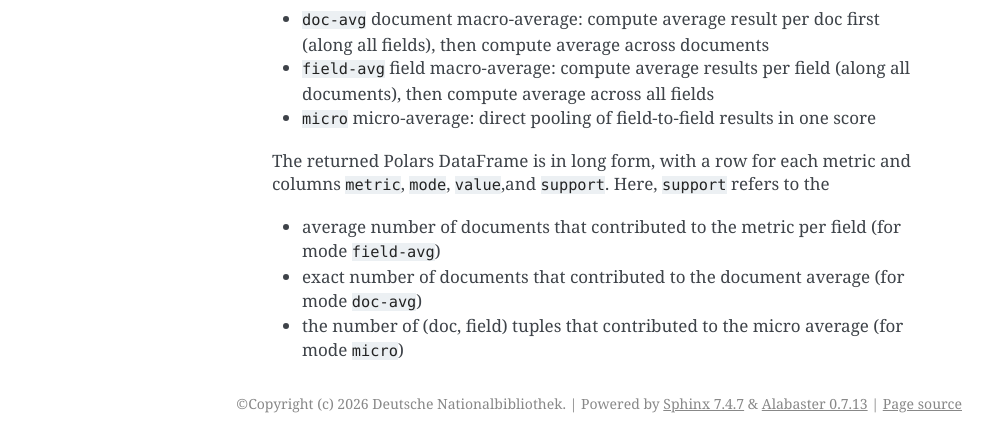
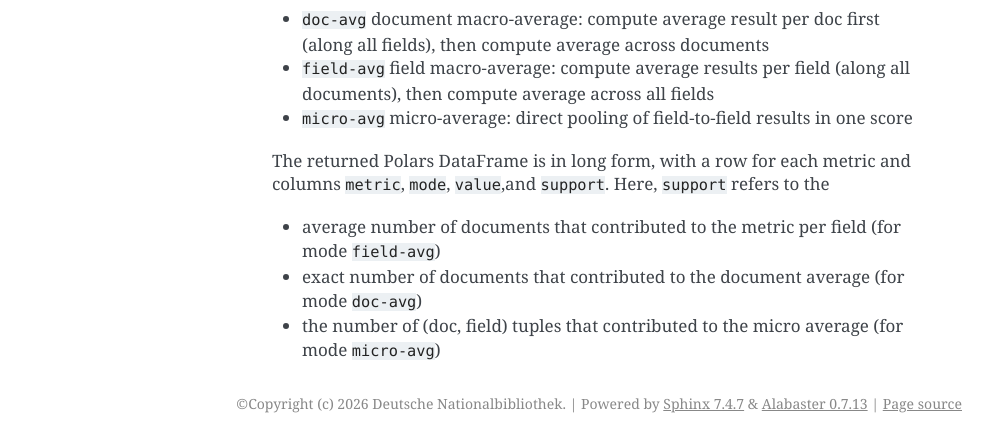
Before and after one commit to deutsche-nationalbibliothek/bibraeval, a Sphinx documentation site: the page built from docs/guides/quickstart.md, in a window 1280 px wide. Shown: the part 688-1128 px from the top of the page, without its empty margins (148-1141 px from the left). Built offline with Sphinx 7.4.7, drawn with Linux system fonts in a browser that asks for light colours; pages that are not in the unit, such as notebooks, are missing from menus.

Commit message:
fix: micro-avg mode in quickstart.md

```diff
--- a/docs/guides/quickstart.md
+++ b/docs/guides/quickstart.md
@@ -34,7 +34,7 @@ fuzzy matching and weights with `field_metric_config`; choose `doc-avg`,
      all fields), then compute average across documents
 - `field-avg` field macro-average: compute average results per field (along all
      documents), then compute average across all fields
-- `micro` micro-average: direct pooling of field-to-field results in one score
+- `micro-avg` micro-average: direct pooling of field-to-field results in one score
 
 The returned Polars DataFrame is in long form, with a row for each metric and
 columns `metric`, `mode`, `value`,and `support`. Here, `support` refers to the
@@ -44,4 +44,4 @@ columns `metric`, `mode`, `value`,and `support`. Here, `support` refers to the
 - exact number of documents that contributed to the document average (for mode
     `doc-avg`)
 - the number of (doc, field) tuples that contributed to the micro average (for
-    mode `micro`)
+    mode `micro-avg`)
```
